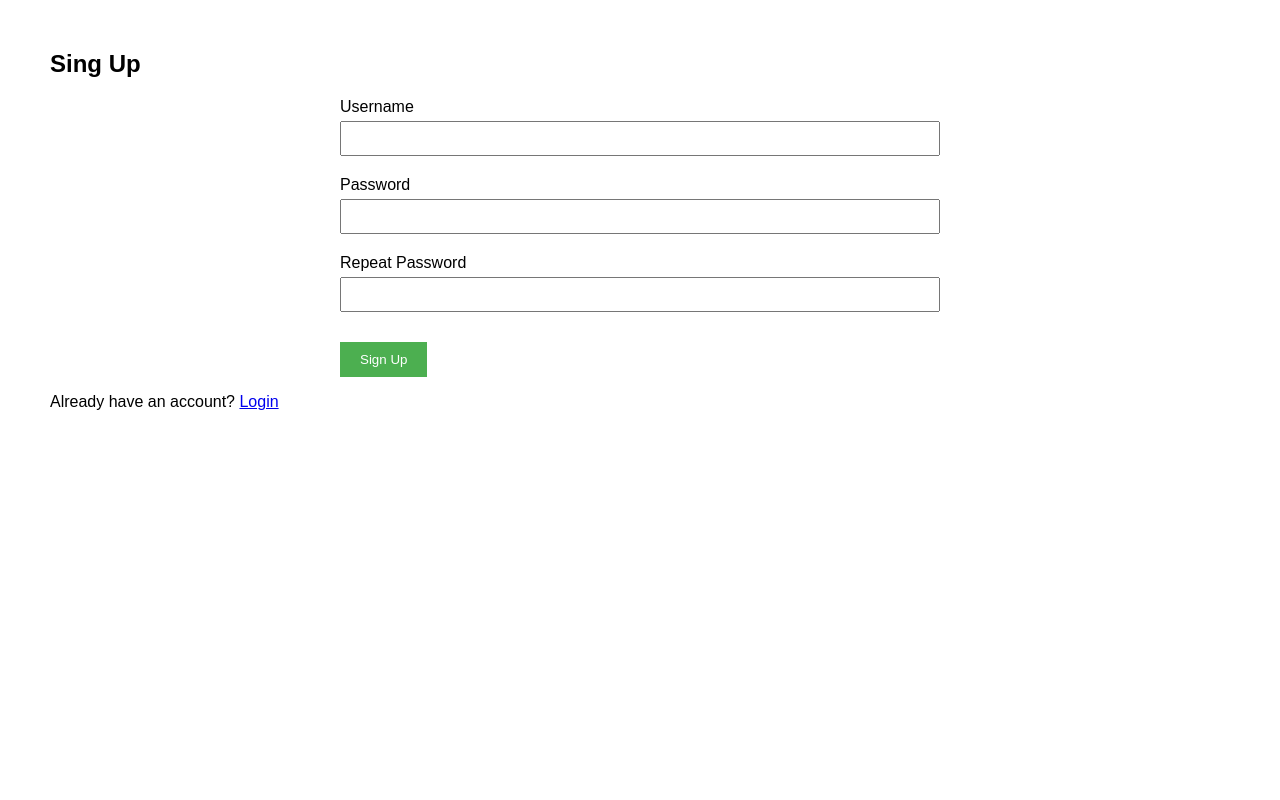
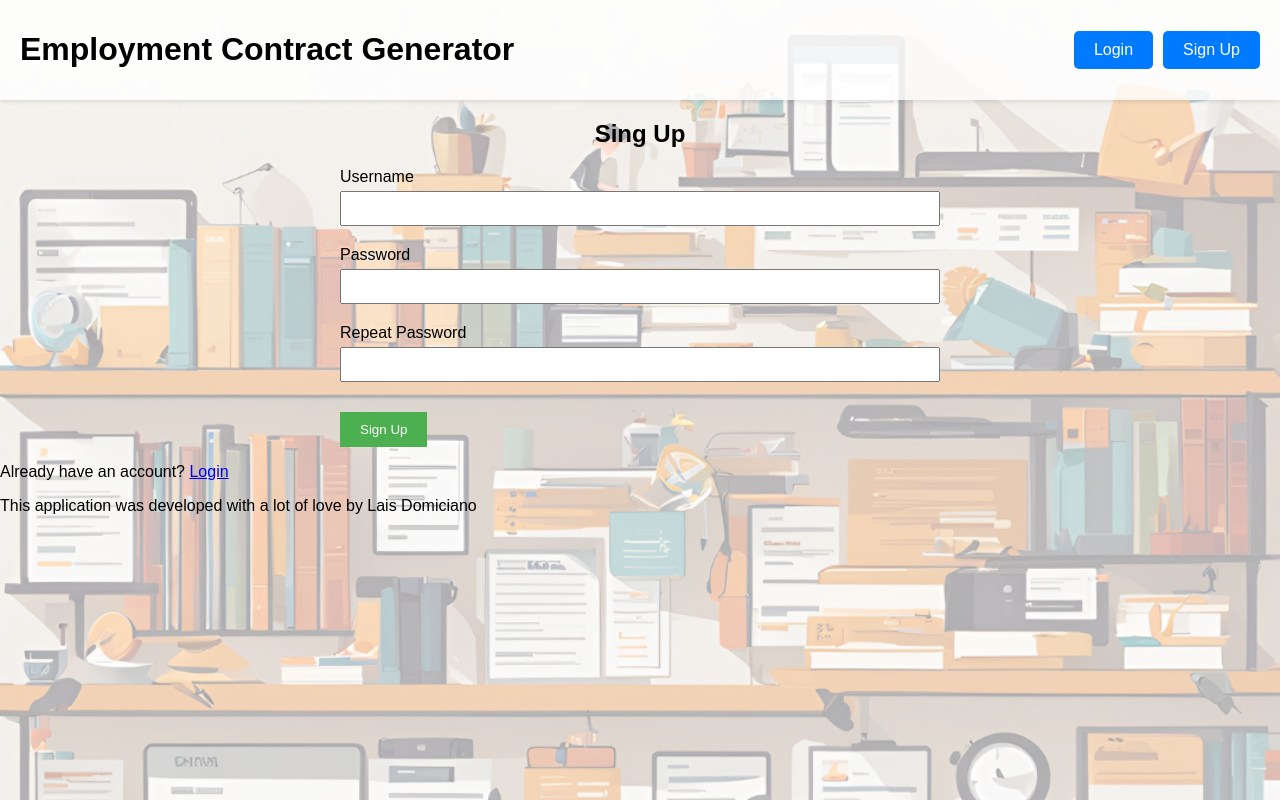
Before and after one commit to laistdomiciano/employment-contract-generator, a Flask app: page /signup in a window 1280 px wide. Run offline with Flask 3, Linux system fonts and the light colour scheme.

Commit message:
Fixing Home

```diff
--- a/app/routes.py
+++ b/app/routes.py
@@ -6,7 +6,6 @@ routes = Blueprint('routes', __name__)
 
 @routes.route('/')
 def home():
-    # return <h1>Employment Contract Generator</h1>
     return render_template('home.html')
 
 
@@ -26,32 +25,19 @@ def login():
 
 @routes.route('/signup', methods=['GET', 'POST'])
 def signup():
-    if request.method == 'POST':
-        # Handle signup logic here
-        pass
+    # if request.method == 'POST':
+    #     username = request.form.get('username')
+    #     password = request.form.get('password')
+    #
+    #     if User.query.filter_by(username=username).first():
+    #         return render_template('signup.html', error="Username already taken")
+    #
+    # hashed_password = generate_password_hash(password)
+    # new_user = User(username=username, password_hash=hashed_password)
+    # db.session.add(new_user)
+    # db.session.commit()
+    #     return redirect(url_for('routes.login'))
     return render_template('signup.html')
-
-
-# @routes.route('/signup') #methods=['GET', 'POST'])
-# def signup():
-#     return "<h1>Sign Up</h1>"
-#     return render_template('signup.html')
-#     if request.method == 'POST':
-#         username = request.form.get('username')
-#         password = request.form.get('password')
-#
-#         if User.query.filter_by(username=username).first():
-#             return render_template('signup.html', error="Username already taken")
-#
-#         hashed_password = generate_password_hash(password)
-#         new_user = User(username=username, password_hash=hashed_password)
-#         db.session.add(new_user)
-#         db.session.commit()
-#
-#         return redirect(url_for('api.login'))
-#
-#     return render_template('signup.html')
-#
 
 
 @routes.route('/logout') #, methods=['POST'])
@@ -69,16 +55,20 @@ def logout():
 def dashboard():
     return render_template('dashboard.html')
 
+
 # @routes.route('/contract_types', methods=['GET'])
 # @jwt_required()
 # def get_contract_types():
 #     contract_types = ContractType.query.all()
 #     pass
-#
+
+
 # @routes.route('/contracts', methods=['POST'])
 # @jwt_required()
 # def create_contract():
 #     data = request.json
 #     pass
-#
+
+
+
 # # Here you would generate the PDF and return it.
--- a/app/static/validation.js
+++ b/app/static/validation.js
@@ -1,3 +1,3 @@
-document.querySelector('form').addEventListener('submit', function(event) {
+document.querySelector('dashboard').addEventListener('submit', function(event) {
     // Perform validation
 });
--- a/app/templates/base.html
+++ /dev/null
@@ -1,30 +0,0 @@
-<!DOCTYPE html>
-<html lang="en">
-<head>
-    <meta charset="UTF-8">
-    <meta name="viewport" content="width=device-width, initial-scale=1.0">
-    <title>{% block title %}Employment Contract Generator{% endblock %}</title>
-    <link rel="stylesheet" href="{{ url_for('static', filename='styles.css') }}">
-</head>
-<body>
-    <header>
-        <!-- Your navigation menu or header content -->
-    </header>
-    <main>
-        {% block content %}
-        <body>
-    <h1>Employment Contract Generator</h1>
-    <h2>This is a Flask-based API that allows users to generate employment contracts.</h2>
-    <h2>Users can choose from three types of contracts: Full-Time Employment, Part-Time Employment, and Freelance Contract.</h2>
-    <h2>The application uses JWT for authentication and PostgreSQL for data storage. </h2>
-</body>
-        {% endblock %}
-    </main>
-    <footer>
-        <!-- Your footer content -->
-    </footer>
-</body>
-</html>
-
-
-</html>
--- a/app/templates/dashboard.html
+++ b/app/templates/dashboard.html
@@ -1,4 +1,4 @@
-{% extends "base.html" %}
+{% extends "home.html" %}
 
 {% block content %}
     <h1>Employment Contract Generator</h1>
--- a/app/templates/home.html
+++ b/app/templates/home.html
@@ -2,9 +2,89 @@
 <html lang="en">
 <head>
     <meta charset="UTF-8">
-    <title>Home</title>
+    <meta name="viewport" content="width=device-width, initial-scale=1.0">
+    <title>{% block title %}Employment Contract Generator{% endblock %}</title>
+    <link rel="stylesheet" href="{{ url_for('static', filename='styles.css') }}">
+    <style>
+        body {
+            position: relative;
+            margin: 0;
+            padding: 0;
+            min-height: 100vh;
+            background-image: url('{{ url_for('static', filename='home.png') }}');
+            background-size: cover;
+            background-repeat: no-repeat;
+            background-attachment: fixed;
+            overflow: hidden;
+        }
+
+        body::before {
+            content: "";
+            position: absolute;
+            top: 0;
+            left: 0;
+            right: 0;
+            bottom: 0;
+            background-color: rgba(255, 255, 255, 0.6); /* Adjust the opacity and color as needed */
+            z-index: 0;
+        }
+
+        header, main, footer {
+            position: relative;
+            z-index: 1;
+        }
+
+        header {
+            display: flex;
+            justify-content: space-between;
+            align-items: center;
+            padding: 10px 20px;
+            background: rgba(255, 255, 255, 0.8); /* Optional: To make the header stand out */
+            box-shadow: 0 2px 4px rgba(0, 0, 0, 0.1); /* Optional: To add a shadow to the header */
+        }
+
+        .button-container {
+            display: flex;
+            gap: 10px;
+        }
+
+        .button-container a {
+            text-decoration: none;
+            padding: 10px 20px;
+            color: white;
+            background-color: #007BFF;
+            border-radius: 5px;
+            transition: background-color 0.3s;
+        }
+
+        .button-container a:hover {
+            background-color: #0056b3;
+        }
+
+        h1, h2 {
+            text-align: center;
+        }
+    </style>
 </head>
 <body>
-    <h1>Employment Contract Generator</h1>
+    <header>
+        <div>
+            <h1>Employment Contract Generator</h1>
+        </div>
+        <div class="button-container">
+            <a href="{{ url_for('routes.login') }}">Login</a>
+            <a href="{{ url_for('routes.signup') }}">Sign Up</a>
+        </div>
+    </header>
+    <main>
+        {% block content %}
+        <h2>This is a Flask-based API that allows users to generate employment contracts.</h2>
+        <h2>Users can choose from three types of contracts: Full-Time Employment, Part-Time Employment, and Freelance Contract.</h2>
+        <h2>The application uses JWT for authentication and PostgreSQL for data storage. </h2>
+        {% endblock %}
+    </main>
+    <footer>
+        This application was developed with a lot of love by Lais Domiciano
+    </footer>
 </body>
 </html>
--- a/app/templates/login.html
+++ b/app/templates/login.html
@@ -1,4 +1,4 @@
-{% extends "base.html" %}
+{% extends "home.html" %}
 
 {% block content %}
 <div class="login-container">
--- a/app/templates/signup.html
+++ b/app/templates/signup.html
@@ -1,4 +1,4 @@
-{% extends "base.html" %}
+{% extends "home.html" %}
 
 {% block content %}
 <div class="login-container">
```
